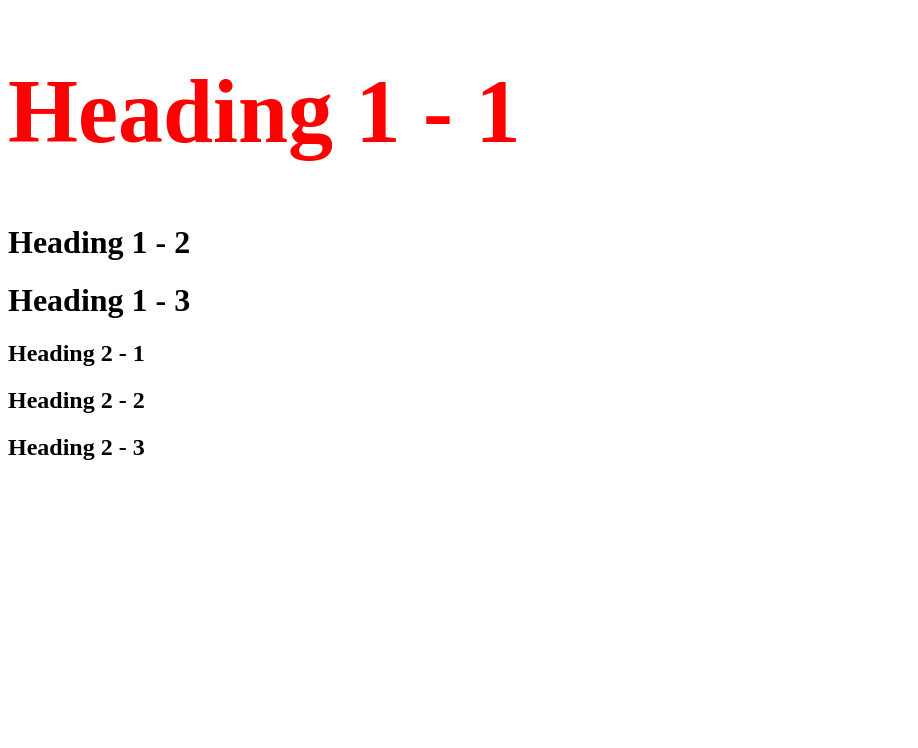
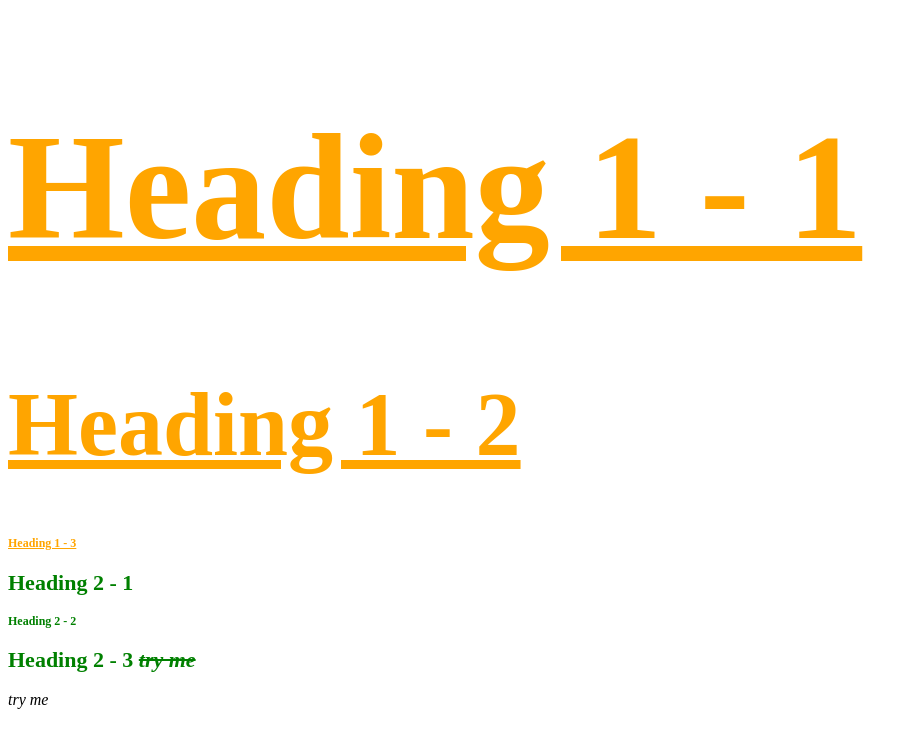
Before and after one commit to elliotglennon/first-project, a plain HTML site: page style.html in a window 1280 px wide. Shown: the whole page, without its empty margins (0-918 px from the left). Drawn offline with Linux system fonts and the light colour scheme.

Commit message:
css update

```diff
--- /dev/null
+++ b/css/test.css
@@ -0,0 +1,29 @@
+<body{
+	background-color: lightgrey;
+}
+h1{
+color: orange;
+font-size: 90px;
+text-decoration: underline;
+}
+
+h2{
+font-size: 22px;
+color: green;
+}
+
+.small{
+font-size: 12px;
+}
+
+#first{
+font-size: 150px;
+}
+
+span{
+font-style: italic;
+}
+
+h2 span{
+text-decoration: line-through;
+}
--- a/style.html
+++ b/style.html
@@ -2,15 +2,18 @@
 <html>
 <head>
 	<title>Style</title>
+	<link rel="stylesheet" type="text/css" href="css/test.css">
 </head>
 <body>
 
-<h1 style="color: red; font-size: 90px;">Heading 1 - 1</h1>
+<h1 id="first" class="small">Heading 1 - 1</h1>
 <h1>Heading 1 - 2</h1>
-<h1>Heading 1 - 3</h1>
+<h1 class="small">Heading 1 - 3</h1>
 <h2>Heading 2 - 1</h2>
-<h2>Heading 2 - 2</h2>
-<h2>Heading 2 - 3</h2>
+<h2 class="small">Heading 2 - 2</h2>
+<h2>Heading 2 - 3 <span>try me</span></h2>
+
+<span>try me</span>
 
 </body>
 </html>
```
